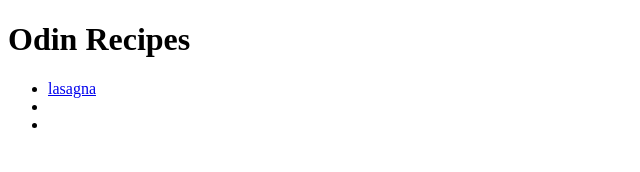
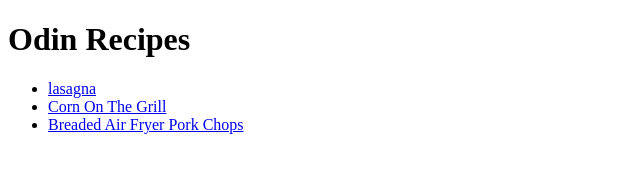
Before and after one commit to donatello-web/odin-recipes, a plain HTML site: page index.html in a window 1280 px wide. Shown: the whole page, without its empty margins (0-640 px from the left). Drawn offline with Linux system fonts and the light colour scheme.

Commit message:
fix reciprs list src-link & a-link

```diff
--- a/index.html
+++ b/index.html
@@ -9,9 +9,9 @@
 <body>
     <h1>Odin Recipes</h1>
     <ul>
-        <li><a href="/recipes/lasagna.html">lasagna</a></li>
-        <li><a href="/recipes/CornOnTheGrill.html"></a></li>
-        <li><a href="/recipes/BreadedAirFryerPorkChops.html"></a></li>
+        <li><a href="./recipes/lasagna.html">lasagna</a></li>
+        <li><a href="./recipes/CornOnTheGrill.html">Corn On The Grill</a></li>
+        <li><a href="./recipes/BreadedAirFryerPorkChops.html">Breaded Air Fryer Pork Chops</a></li>
     </ul>
 </body>
 </html>
```
